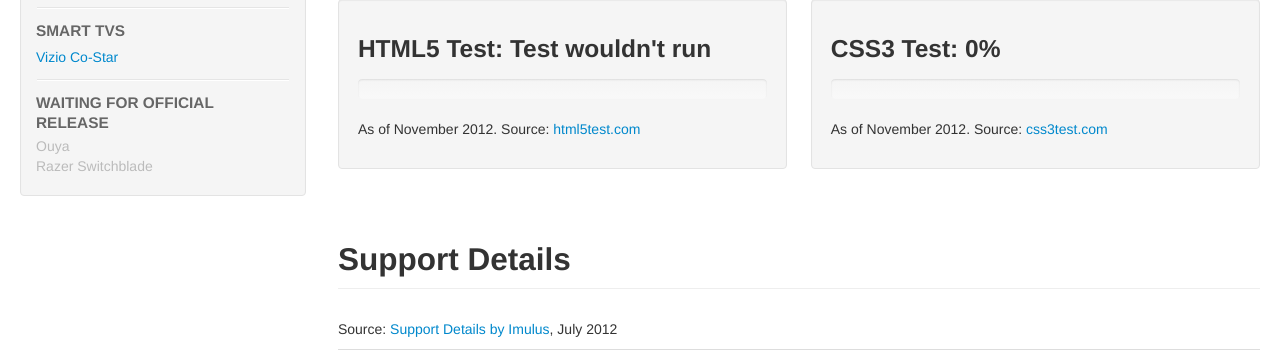
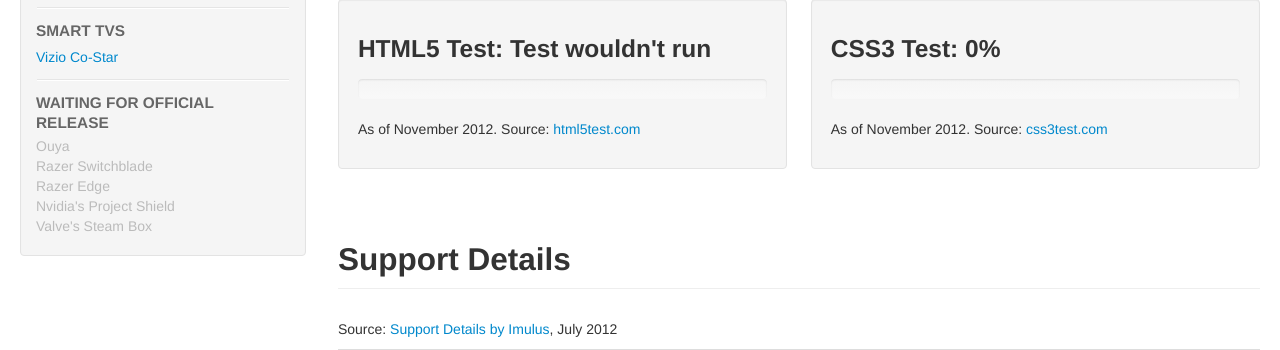
Before and after one commit to maban/console-browsers, a PHP site: page /device/ds.php in a window 1280 px wide. Shown: the part 595-945 px from the top of the page. Run offline with PHP 8.4, Linux system fonts and the light colour scheme.

Commit message:
Update navigation

```diff
--- a/module/nav-secondary.php
+++ b/module/nav-secondary.php
@@ -27,4 +27,7 @@
 	<li class="nav-header">Waiting for official release</li>
 		<li class="inactive">Ouya</li>
 		<li class="inactive">Razer Switchblade</li>
+		<li class="inactive">Razer Edge</li>
+		<li class="inactive">Nvidia's Project Shield</li>
+		<li class="inactive">Valve's Steam Box</li>
 </ul>
```
